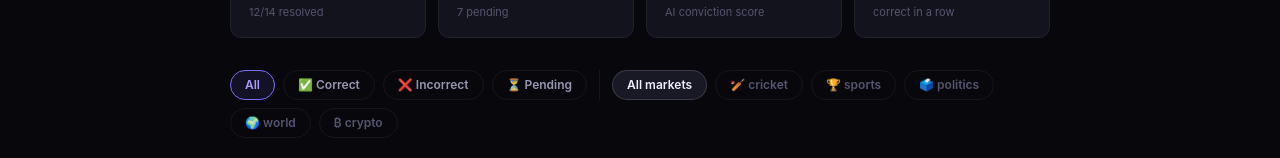
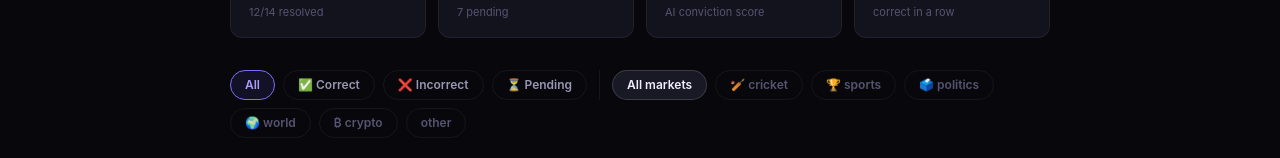
Before and after one commit to anujagadde18/tradedna, a Next.js app: page /accuracy in a window 1280 px wide. Shown: the part 301-459 px from the top of the page. Built offline with nearby package versions, Linux system fonts and the light colour scheme.

Commit message:
fix: add other category to filter buttons

```diff
--- a/app/accuracy/page.tsx
+++ b/app/accuracy/page.tsx
@@ -132,7 +132,7 @@ export default function AccuracyPage() {
             </button>
           ))}
           <div style={{ width:1, background:C.border, margin:'0 4px' }} />
-          {(['all','cricket','sports','politics','world','crypto'] as const).map(c => (
+          {(['all','cricket','sports','politics','world','crypto','other'] as const).map(c => (
             <button key={c} onClick={() => setCatFilter(c)}
               style={{ padding:'5px 14px', borderRadius:20, fontSize:12, fontWeight:600, cursor:'pointer', border:'1px solid '+(catFilter===c ? C.border3 : C.border), background: catFilter===c ? C.bg3 : 'transparent', color: catFilter===c ? C.t1 : C.t3 }}>
               {c === 'all' ? 'All markets' : (CAT_ICONS[c]||'') + ' ' + c}
```
